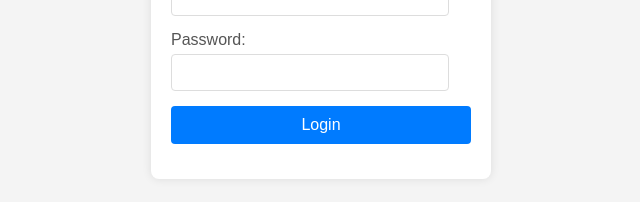
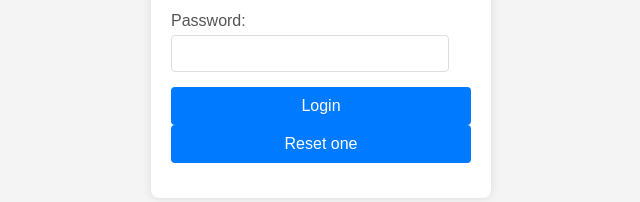
Before and after one commit to ManojKRISHNAPPA/microdegree-IT-batch-2025, a plain HTML site: page webapp/login.html in a window 1280 px wide. Shown: the part 376-578 px from the top of the page, without its empty margins (319-959 px from the left). Drawn offline with Linux system fonts and the light colour scheme.

Commit message:
reset one

```diff
--- a/webapp/login.html
+++ b/webapp/login.html
@@ -74,6 +74,7 @@
             </div>
             <div class="form-group">
                 <button type="submit">Login</button>
+		<button type="submit">Reset one</button>
             </div>
         </form>
     </div>
```
